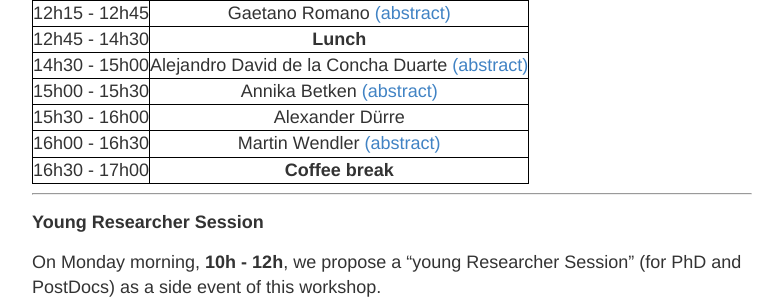
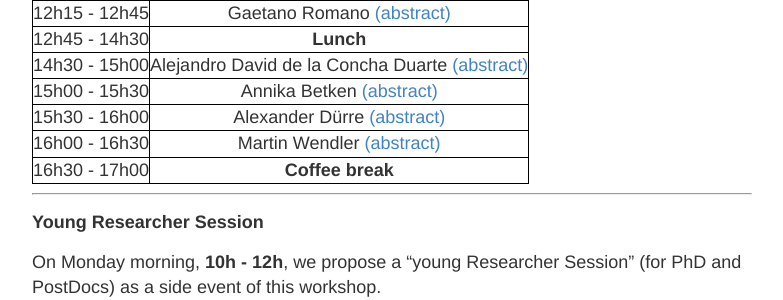
Before and after one commit to ParisSaclayChangePoint/ParisSaclayChangePoint.github.io, a Jekyll site: the page built from info.md, in a window 1280 px wide and 900 px high, scrolled down 2183 px. Shown: the part 153-453 px from the top of the window, without its empty margins (248-1031 px from the left). Built offline with Jekyll 4.4.1, drawn with Linux system fonts in a browser that asks for light colours.

Commit message:
add abstract

```diff
--- a/info.md
+++ b/info.md
@@ -92,10 +92,10 @@ Please contact us if you have any trouble.
 | 12h15 - 12h45 | Gaetano Romano [(abstract)](https://parissaclaychangepoint.github.io/speakers/#gaetano-romano)       |
 | 12h45 - 14h30 | **Lunch**                                                                                            |
 | 14h30 - 15h00 | Alejandro David de la Concha Duarte [(abstract)](https://parissaclaychangepoint.github.io/speakers/#alejandro-de-la-concha)  |
-| 15h00 - 15h30 | Annika Betken [(abstract)](https://parissaclaychangepoint.github.io/speakers/#annika-betken) |
-| 15h30 - 16h00 |                                            Alexander Dürre                                           |
-| 16h00 - 16h30 | Martin Wendler [(abstract)](https://parissaclaychangepoint.github.io/speakers/#martin-wendler)       |
-| 16h30 - 17h00 | **Coffee break**                                                                                     |
+| 15h00 - 15h30 | Annika Betken [(abstract)](https://parissaclaychangepoint.github.io/speakers/#annika-betken)          |
+| 15h30 - 16h00 | Alexander Dürre [(abstract)](https://parissaclaychangepoint.github.io/speakers/#alexander-dürre)      |
+| 16h00 - 16h30 | Martin Wendler [(abstract)](https://parissaclaychangepoint.github.io/speakers/#martin-wendler)        |
+| 16h30 - 17h00 | **Coffee break**                                                                                      |
 {: .tablelines}
 
 
```
Also changed, not shown: speakers.md (+12 -0 lines).
